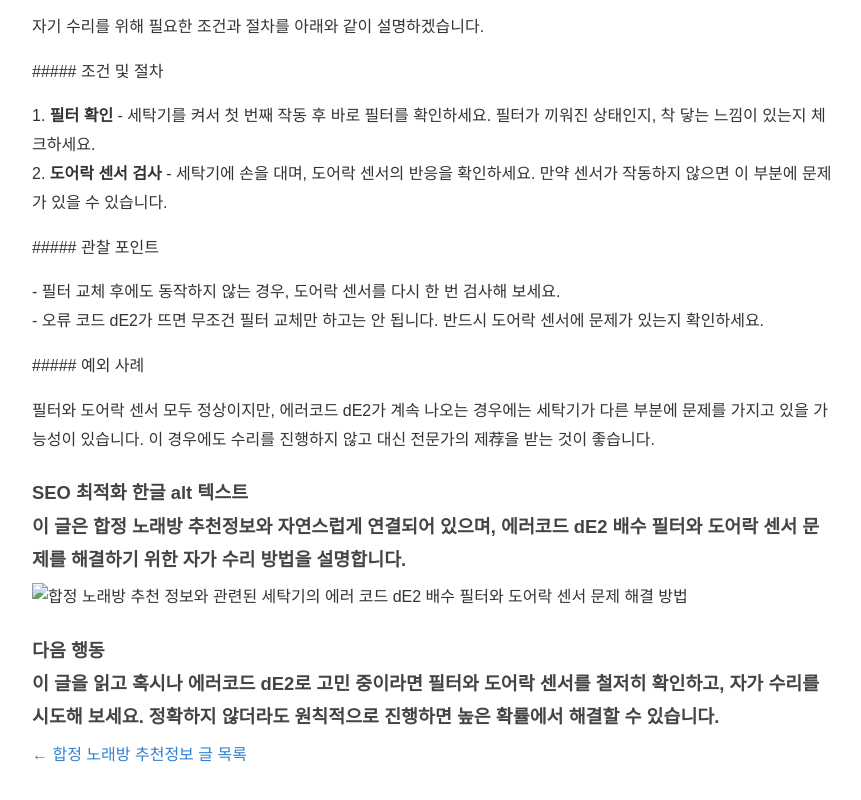
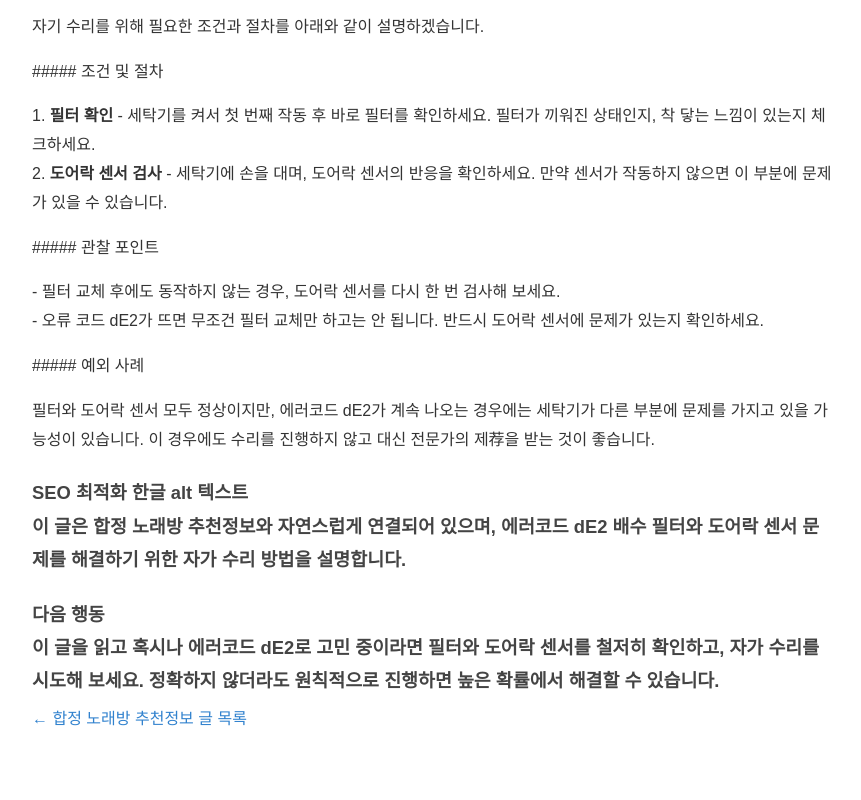
Before and after one commit to dydrkrtks7-cmd/bp-kyoto-leak, a plain HTML site: page posts/t3link-002-add1n.html in a window 1280 px wide. Shown: the part 529-1329 px from the top of the page, without its empty margins (208-1069 px from the left). After the commit the page ends 1302 px from the top, so only its background shows below. Drawn offline with Linux system fonts and the light colour scheme.

Commit message:
deploy: garbage-free snapshot 2026-08-28T11:09:07.604Z

```diff
--- a/posts/t3link-002-add1n.html
+++ b/posts/t3link-002-add1n.html
@@ -43,7 +43,7 @@
 <p>##### 예외 사례</p>
 <p>필터와 도어락 센서 모두 정상이지만, 에러코드 dE2가 계속 나오는 경우에는 세탁기가 다른 부분에 문제를 가지고 있을 가능성이 있습니다. 이 경우에도 수리를 진행하지 않고 대신 전문가의 제荐을 받는 것이 좋습니다.</p>
 <h3>SEO 최적화 한글 alt 텍스트<br>이 글은 합정 노래방 추천정보와 자연스럽게 연결되어 있으며, 에러코드 dE2 배수 필터와 도어락 센서 문제를 해결하기 위한 자가 수리 방법을 설명합니다.</h3>
-<p><IMAGE placement="hero" alt="합정 노래방 추천 정보와 관련된 세탁기의 에러 코드 dE2 배수 필터와 도어락 센서 문제 해결 방법"></p>
+
 <h3>다음 행동<br>이 글을 읽고 혹시나 에러코드 dE2로 고민 중이라면 필터와 도어락 센서를 철저히 확인하고, 자가 수리를 시도해 보세요. 정확하지 않더라도 원칙적으로 진행하면 높은 확률에서 해결할 수 있습니다.</h3>
 
     <nav class="post-pager" aria-label="글 이동">
```
